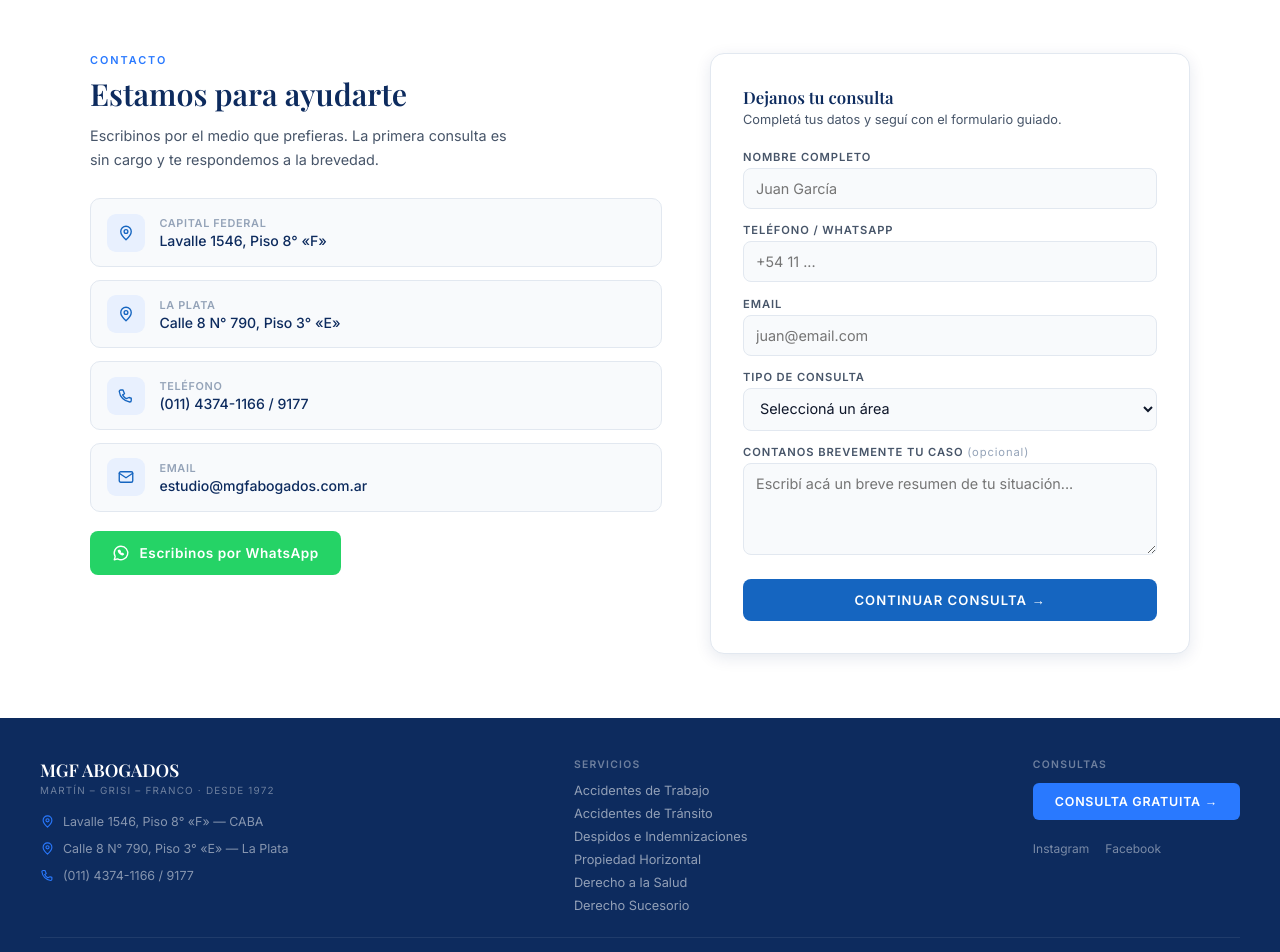
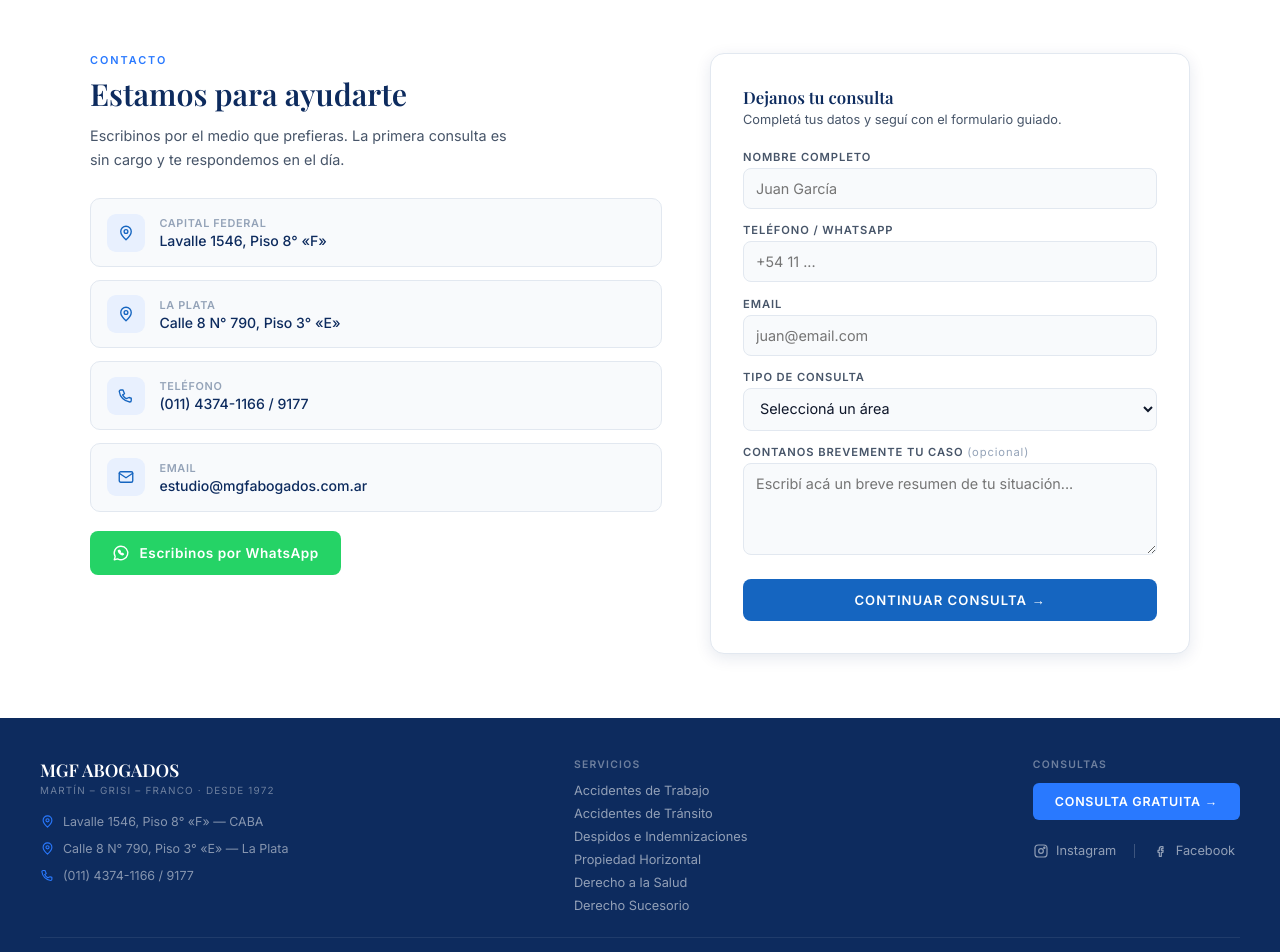
Before and after one commit to santiagofdmkt/mgf-abogados, a Next.js app: page / in a window 1280 px wide. Shown: the part 2860-3812 px from the top of the page. Built offline with nearby package versions, Linux system fonts and the light colour scheme; a web font is replaced by a local one.

Commit message:
Checkpoint v1 final: web publica terminada - logo vuelve arriba al click, redes del footer en estilo sobrio editorial, equipo centrado en mobile, hover por color en CTAs, form de contacto con area otro y mensaje opcional

```diff
--- a/app/page.tsx
+++ b/app/page.tsx
@@ -66,6 +66,10 @@ function Icon({ name, size }: { name: string; size?: number }) {
       return <Svg size={size}><rect x="3" y="5" width="18" height="14" rx="2" /><path d="M3 7l9 6 9-6" /></Svg>
     case 'whatsapp':
       return <Svg size={size}><path d="M12 3a9 9 0 0 0-7.7 13.7L3 21l4.5-1.2A9 9 0 1 0 12 3z" /><path d="M8.5 8.7c0 .8.3 1.9 1.3 3.1 1.1 1.4 2.4 2.2 3.3 2.5.8.3 1.5.1 1.9-.4l.3-.5-1.8-1-.7.7c-.9-.4-1.9-1.4-2.3-2.3l.7-.7-1-1.8-.5.3c-.3.2-.5.5-.5 1z" /></Svg>
+    case 'instagram':
+      return <Svg size={size}><rect x="3" y="3" width="18" height="18" rx="5" /><circle cx="12" cy="12" r="3.5" /><circle cx="17" cy="7" r="1" /></Svg>
+    case 'facebook':
+      return <Svg size={size}><path d="M14 8.5h2.5V5.5H14c-2 0-3 1.2-3 3.2V11H9v3h2v6h3v-6h2.3l.4-3H14V9c0-.4.2-.5.6-.5z" /></Svg>
     case 'arrow-up':
       return <Svg size={size}><line x1="12" y1="19" x2="12" y2="5" /><polyline points="5 12 12 5 19 12" /></Svg>
     default:
@@ -105,8 +109,16 @@ export default function Home() {
 
       <style>{`
         .hero-title { text-wrap: balance; }
-        .btn-zoom { transition: transform 0.2s ease, filter 0.2s ease, box-shadow 0.2s ease; }
-        .btn-zoom:hover { transform: scale(1.04); }
+        .btn-zoom { transition: filter 0.2s ease, box-shadow 0.2s ease, background 0.2s ease; }
+        .btn-zoom:hover { filter: brightness(0.9); box-shadow: var(--shadow-md); }
+        .footer-social {
+          display: inline-flex; align-items: center; gap: 0.45rem;
+          color: rgba(255,255,255,0.55) !important;
+          transition: color 0.2s ease;
+        }
+        .footer-social:hover { color: var(--blue-electric) !important; }
+        .footer-social svg { transition: transform 0.2s ease; }
+        .footer-social:hover svg { transform: translateY(-1px); }
         @media (max-width: 768px) {
           .nav-links { display: none !important; }
           .hamburger { display: flex !important; }
@@ -119,6 +131,7 @@ export default function Home() {
           .areas-grid { grid-template-columns: 1fr !important; }
           .porque-grid { grid-template-columns: 1fr !important; max-width: 100% !important; }
           .equipo-grid { grid-template-columns: repeat(2, 1fr) !important; }
+          .equipo-center { grid-column: 1 / -1 !important; max-width: 50% !important; margin: 0 auto !important; }
           .equipo-img { aspect-ratio: 1/1 !important; }
           .contacto-inner { flex-direction: column !important; gap: 2rem !important; }
           .footer-inner { flex-direction: column !important; align-items: flex-start !important; gap: 1.5rem !important; }
@@ -162,7 +175,7 @@ export default function Home() {
           maxWidth: '1200px', margin: '0 auto', padding: '0 1.5rem',
           height: '64px', display: 'flex', alignItems: 'center', justifyContent: 'space-between',
         }}>
-          <Link href="/" style={{ display: 'flex', alignItems: 'center', gap: '10px', textDecoration: 'none', cursor: 'pointer' }}>
+          <Link href="/" onClick={scrollToTop} style={{ display: 'flex', alignItems: 'center', gap: '10px', textDecoration: 'none', cursor: 'pointer' }}>
             <div style={{ width: '4px', height: '36px', background: 'var(--blue)', borderRadius: '3px' }} />
             <div>
               <div style={{ fontFamily: "'Playfair Display', serif", fontSize: '1.1rem', fontWeight: 600, color: 'var(--navy)', letterSpacing: '0.03em' }}>
@@ -504,8 +517,8 @@ export default function Home() {
             </h2>
           </div>
           <div className="equipo-grid" style={{ display: 'grid', gridTemplateColumns: 'repeat(auto-fill, minmax(190px, 1fr))', gap: '1.2rem' }}>
-            {equipo.map(ab => (
-              <div key={ab.nombre} style={{
+            {equipo.map((ab, i) => (
+              <div key={ab.nombre} className={i === 2 ? 'equipo-card equipo-center' : 'equipo-card'} style={{
                 background: 'var(--white)', borderRadius: '12px',
                 overflow: 'hidden', border: '1px solid var(--border)',
                 boxShadow: 'var(--shadow-sm)',
@@ -544,7 +557,7 @@ export default function Home() {
               Estamos para ayudarte
             </h2>
             <p style={{ fontSize: '0.9rem', lineHeight: 1.7, color: 'var(--text-soft)', marginBottom: '1.6rem', maxWidth: '420px' }}>
-              Escribinos por el medio que prefieras. La primera consulta es sin cargo y te respondemos a la brevedad.
+              Escribinos por el medio que prefieras. La primera consulta es sin cargo y te respondemos en el día.
             </p>
 
             <div style={{ display: 'flex', flexDirection: 'column', gap: '0.8rem' }}>
@@ -706,13 +719,18 @@ export default function Home() {
                 padding: '11px 22px', borderRadius: '6px',
                 fontSize: '0.78rem', fontWeight: 600, letterSpacing: '0.06em',
                 textTransform: 'uppercase', textDecoration: 'none', display: 'inline-block',
-                marginBottom: '0.8rem',
+                marginBottom: '1.2rem',
               }}>
                 Consulta gratuita →
               </Link>
-              <div style={{ display: 'flex', gap: '1rem', marginTop: '0.5rem' }}>
-                <a href="https://instagram.com/mgfabogados" target="_blank" rel="noopener noreferrer" style={{ fontSize: '0.75rem', color: 'rgba(255,255,255,0.45)', textDecoration: 'none' }}>Instagram</a>
-                <a href="https://facebook.com/61553341857581" target="_blank" rel="noopener noreferrer" style={{ fontSize: '0.75rem', color: 'rgba(255,255,255,0.45)', textDecoration: 'none' }}>Facebook</a>
+              <div style={{ display: 'flex', alignItems: 'center', gap: '1.1rem', marginTop: '0.2rem' }}>
+                <a href="https://instagram.com/mgfabogados" target="_blank" rel="noopener noreferrer" className="footer-social" style={{ fontSize: '0.8rem', textDecoration: 'none' }}>
+                  <Icon name="instagram" size={16} /> Instagram
+                </a>
+                <span style={{ width: '1px', height: '14px', background: 'rgba(255,255,255,0.2)' }} />
+                <a href="https://facebook.com/61553341857581" target="_blank" rel="noopener noreferrer" className="footer-social" style={{ fontSize: '0.8rem', textDecoration: 'none' }}>
+                  <Icon name="facebook" size={16} /> Facebook
+                </a>
               </div>
             </div>
           </div>
```
